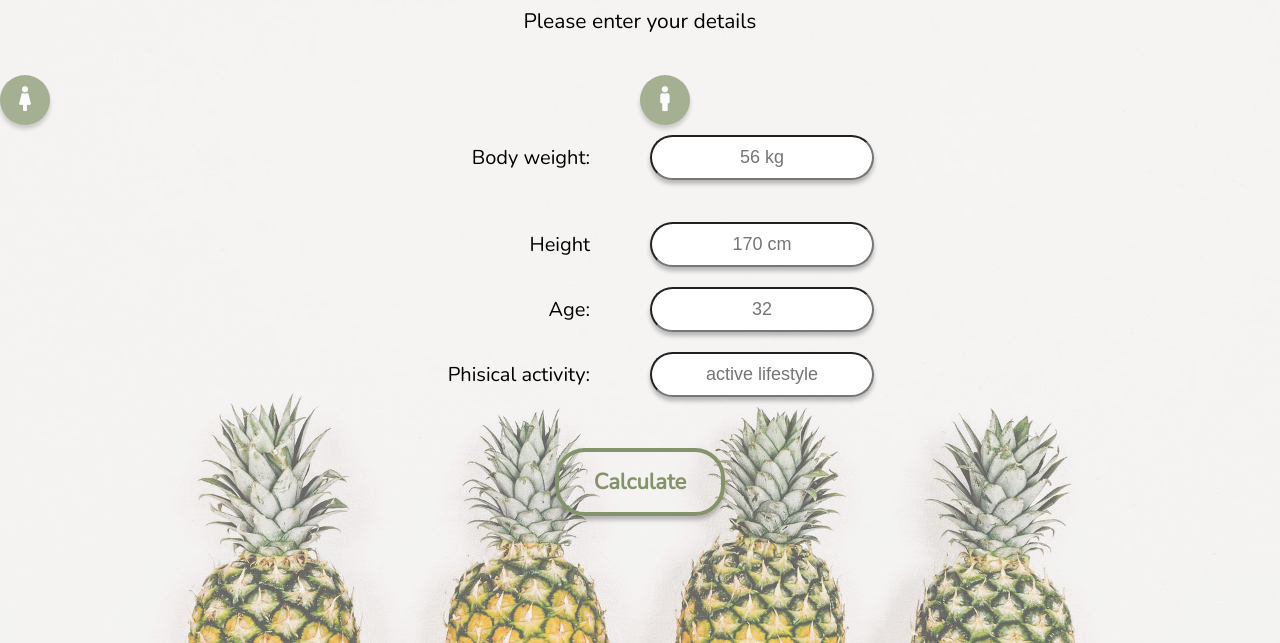
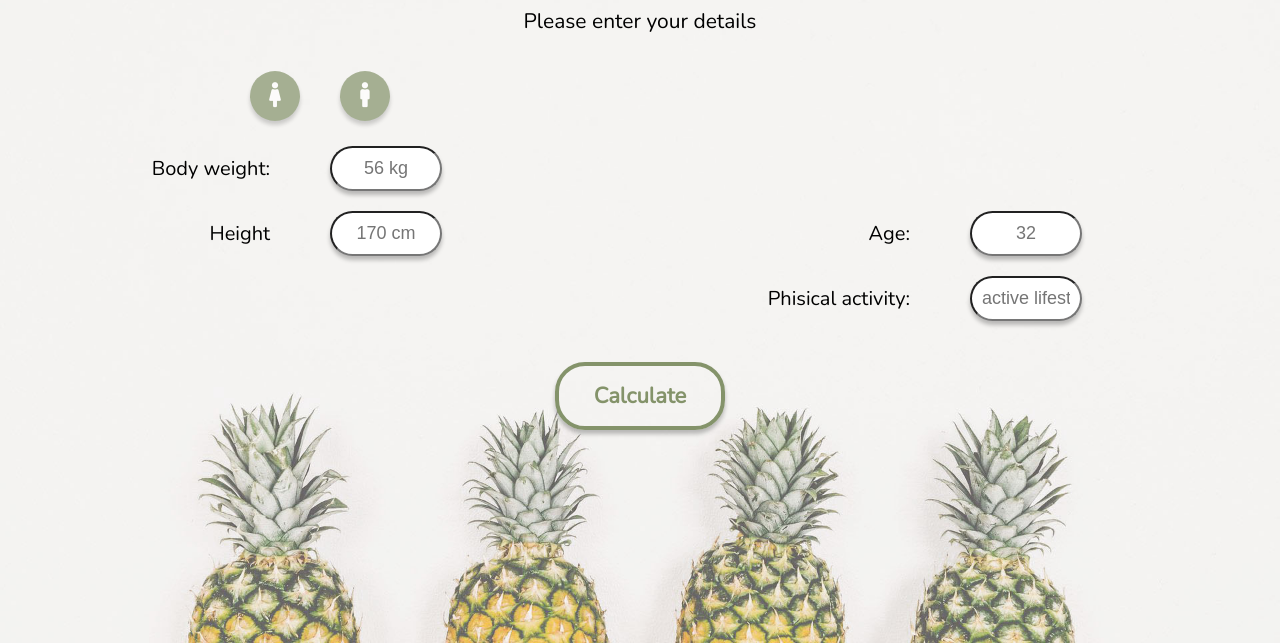
Before and after one commit to jola-kiniorska/nutrition-calculator, a website: page pages/calories/index.html in a window 1280 px wide. Shown: the part 157-800 px from the top of the page. Drawn offline with nearby package versions, Linux system fonts and the light colour scheme; a web font is replaced by a local one.

Commit message:
Stylizing whr calculator

```diff
--- a/pages/calories/index.html
+++ b/pages/calories/index.html
@@ -39,19 +39,19 @@
     </div>
 
     <div id="calculation" class="calculate">
-        <h1 class="calculate__title">Calories Calculator</h1>
+        <h1 class="calculate__title">Calories calculator</h1>
         <p class="calculate__subtitle">Please enter your details</p>
-        <form class="calculate__form">
-            <button type="button" class="calculate__gender"><i class="fas fa-female"></i></button>
-            <button type="button" class="calculate__gender"><i class="fas fa-male"></i></button>
+        <form class="calculate__form calculate__form--calories">
+            <button type="button" class="calculate__gender calculate__gender--female"><i class="fas fa-female"></i></button>
+            <button type="button" class="calculate__gender calculate__gender--male"><i class="fas fa-male"></i></button>
             <label for="weight" class="calculate__label">Body weight:</label>
             <input type="text" id="weight" placeholder="56 kg" class="calculate__input"><br>
             <label for="height" class="calculate__label">Height</label>
             <input type="text" id="height" placeholder="170 cm" class="calculate__input">
-            <label for="age" class="calculate__label">Age:</label>
-            <input type="text" id="age" placeholder="32" class="calculate__input">
-            <label for="activity" class="calculate__label">Phisical activity:</label>
-            <input type="text" id="activity" placeholder="active lifestyle" class="calculate__input">
+            <label for="age" class="calculate__label calculate__label--calories">Age:</label>
+            <input type="text" id="age" placeholder="32" class="calculate__input calculate__input--calories">
+            <label for="activity" class="calculate__label calculate__label--calories">Phisical activity:</label>
+            <input type="text" id="activity" placeholder="active lifestyle" class="calculate__input calculate__input--calories">
         </form>
         <a class="button calculate__button" href="#calculate">Calculate</a>
     </div>
--- a/sass/partials/_calculate.scss
+++ b/sass/partials/_calculate.scss
@@ -1,6 +1,7 @@
 .calculate {
     margin: 40px auto;
     text-align: center;
+    font-family: $font-main;
 
     &__title {
         font-size: 30px;
@@ -43,6 +44,7 @@
     }
 
     &__gender {
+        margin: 15px 20px;
         background-color: $color-first;
         opacity: 70%;
         box-shadow: 0px 4px 4px rgba(0, 0, 0, 0.25);
@@ -61,6 +63,10 @@
         &:focus {
             opacity: 100%;
             border: 2px solid #fff;
+        }
+
+        &--female {
+            justify-self: end;
         }
     }
 }
@@ -83,8 +89,12 @@
             display: grid;
             grid-template-columns: 1fr 1fr;
             align-items: center;
-            margin-top: 40px;
-            margin-bottom: 60px;
+            margin-top: 20px;
+            margin-bottom: 50px;
+
+            &--calories {
+                grid-template-columns: 1fr 1fr 1fr 1fr;
+            }
         }
 
         &__label {
@@ -92,14 +102,19 @@
             justify-self: end;
             padding-right: 50px;
             font-size: 20px;
+
+            &--calories {
+                grid-column: 3;
+            }
         }
 
         &__input {
             grid-column: 2;
-        }
+            width: 35%;
 
-        &__input {
-            width: 35%;
+            &--calories {
+                grid-column: 4;
+            }
         }
     }
 }
```
Also changed, not shown: pages/bmi/index.html (+1 -1 lines), pages/whr/index.html (+3 -3 lines), css/style.css, 1 other file.
